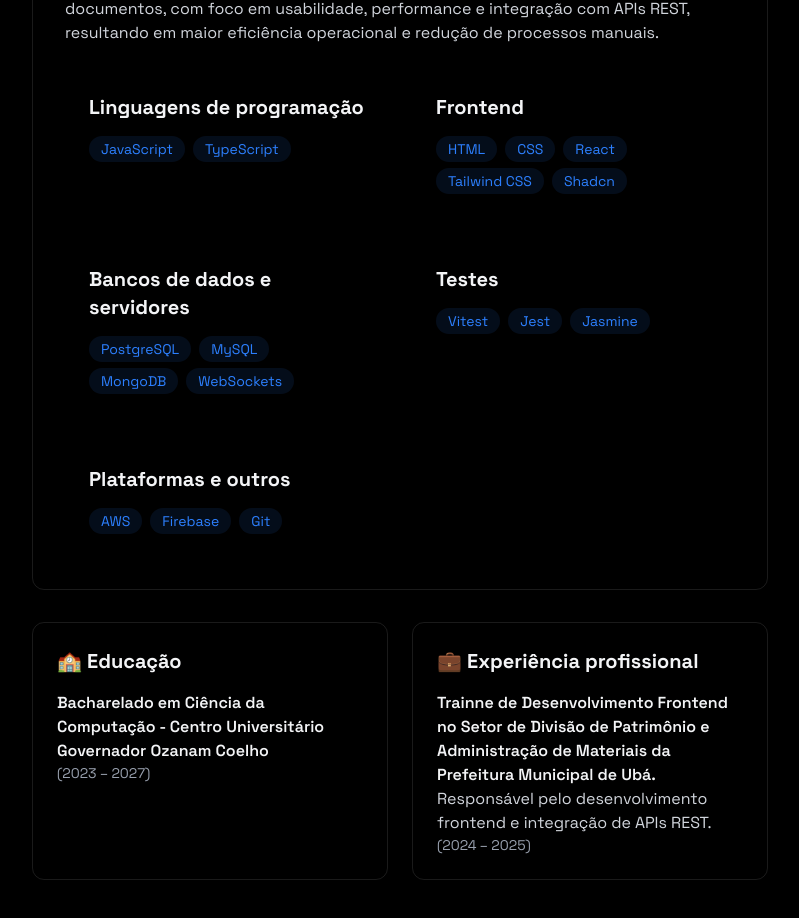
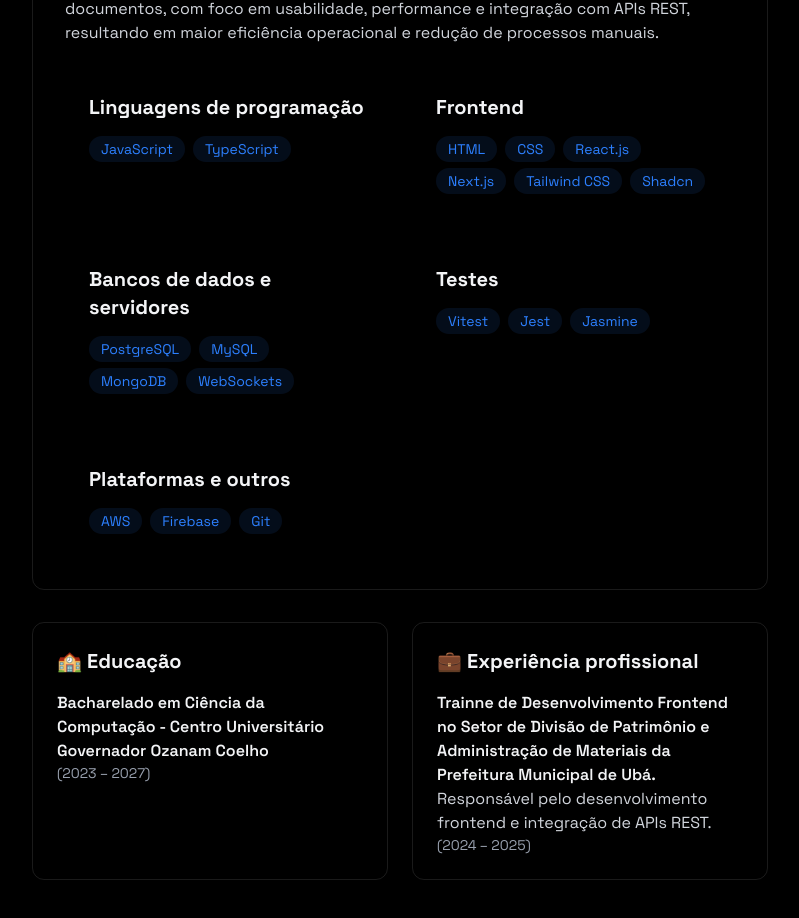
Before and after one commit to lucasrodriguescunha/beautiful-portfolio, a React (Vite) app: page /pt in a window 1280 px wide. Shown: the part 1080-1998 px from the top of the page, without its empty margins (240-1039 px from the left). Built offline with nearby package versions, Linux system fonts and the light colour scheme.

Commit message:
feat: correct React.js spelling in Frontend skills section

```diff
--- a/src/data/skills.js
+++ b/src/data/skills.js
@@ -5,7 +5,7 @@ export const getSkills = (t) => [
   },
   {
     title: 'Frontend',
-    items: ['HTML', 'CSS', 'React', 'Tailwind CSS', 'Shadcn'],
+    items: ['HTML', 'CSS', 'React.js', 'Next.js', 'Tailwind CSS', 'Shadcn'],
   },
   {
     title: t('databases_servers'),
```
